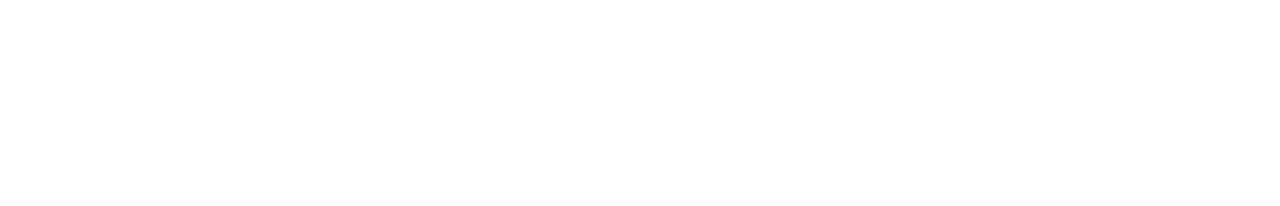
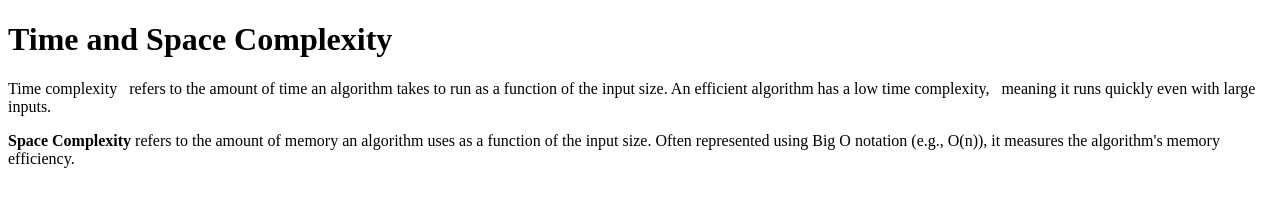
Before and after one commit to acciojob/time-and-space-complexity-hsayvaidya23, a website: page main.html in a window 1280 px wide. Drawn offline with Linux system fonts and the light colour scheme.

Commit message:
created a submission

```diff
--- a/main.html
+++ b/main.html
@@ -10,7 +10,12 @@
 	<!-- the entire body must be written by student -->
     <script type="text/javascript" src="./script.js">
 </script>
-
+<h1>Time and Space Complexity</h1>
+  <p>Time complexity
+ refers to the amount of time an algorithm takes to run as a function of the input size. An efficient algorithm has a low time complexity,
+ meaning it runs quickly even with large inputs.</p>
+  <p><b>Space Complexity</b> refers to the amount of memory an algorithm uses as a function of the input size. Often represented using Big O notation (e.g., O(n)), it measures the algorithm's memory efficiency.</p>
+</body>
 </body>
 
 </html>
```
